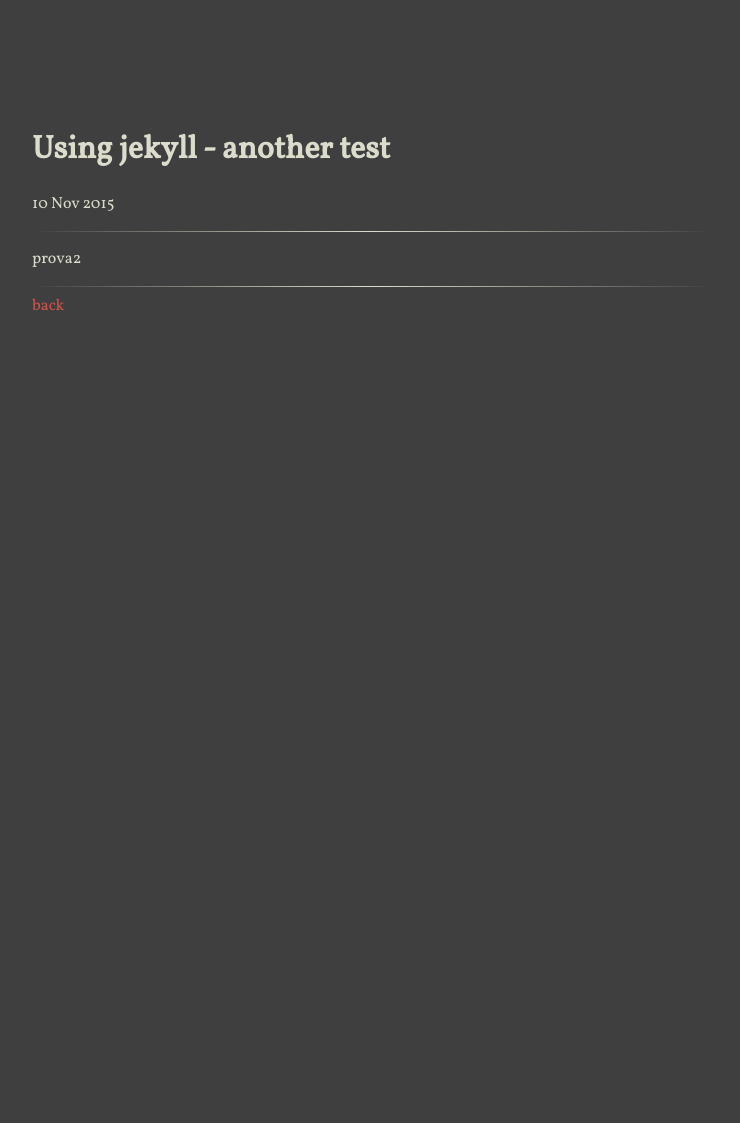
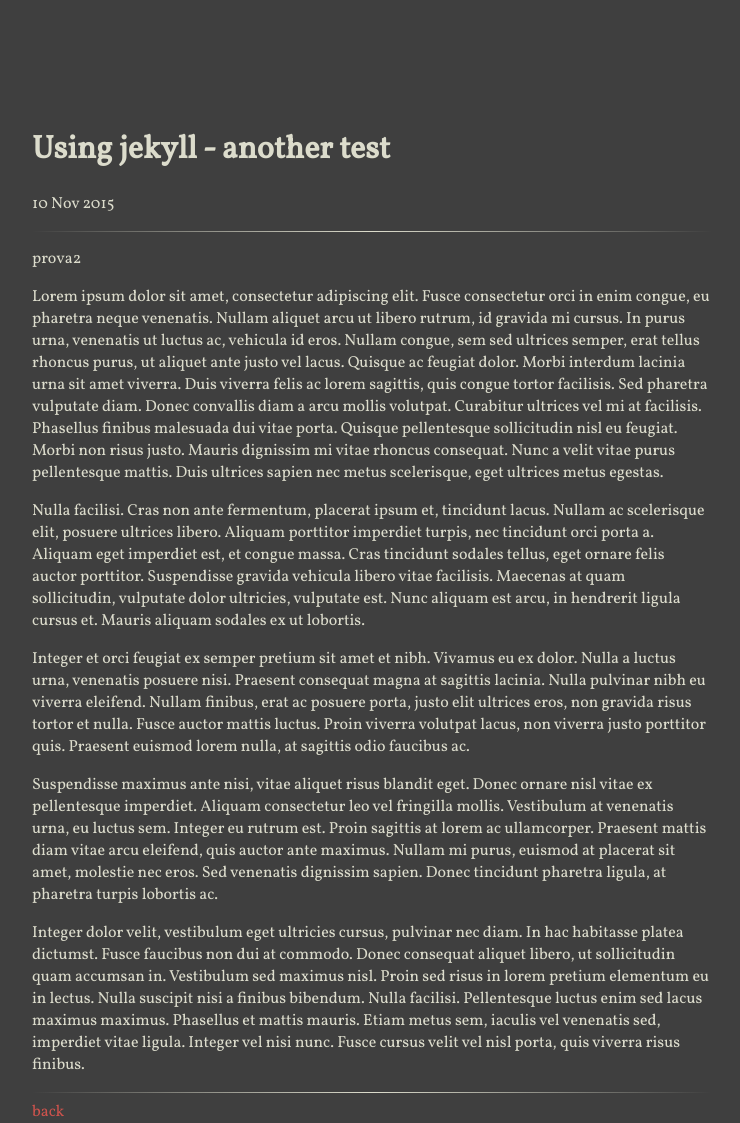
Before and after one commit to rs2/anbasile.github.io, a Jekyll site: the page built from _posts/2015-11-10-blogging-again-with-jekyll.md, in a window 1280 px wide. Shown: the whole page, without its empty margins (268-1008 px from the left). Built offline with Jekyll 4.4.1, drawn with Linux system fonts in a browser that asks for light colours; nearby versions of some CDN libraries; before the commit the page ends 900 px from its top, so only the background shows below that.

Commit message:
Update 2015-11-10-blogging-again-with-jekyll.md

```diff
--- a/_posts/2015-11-10-blogging-again-with-jekyll.md
+++ b/_posts/2015-11-10-blogging-again-with-jekyll.md
@@ -3,3 +3,15 @@
 title: Using jekyll - another test
 ---
 prova2
+
+
+
+Lorem ipsum dolor sit amet, consectetur adipiscing elit. Fusce consectetur orci in enim congue, eu pharetra neque venenatis. Nullam aliquet arcu ut libero rutrum, id gravida mi cursus. In purus urna, venenatis ut luctus ac, vehicula id eros. Nullam congue, sem sed ultrices semper, erat tellus rhoncus purus, ut aliquet ante justo vel lacus. Quisque ac feugiat dolor. Morbi interdum lacinia urna sit amet viverra. Duis viverra felis ac lorem sagittis, quis congue tortor facilisis. Sed pharetra vulputate diam. Donec convallis diam a arcu mollis volutpat. Curabitur ultrices vel mi at facilisis. Phasellus finibus malesuada dui vitae porta. Quisque pellentesque sollicitudin nisl eu feugiat. Morbi non risus justo. Mauris dignissim mi vitae rhoncus consequat. Nunc a velit vitae purus pellentesque mattis. Duis ultrices sapien nec metus scelerisque, eget ultrices metus egestas.
+
+Nulla facilisi. Cras non ante fermentum, placerat ipsum et, tincidunt lacus. Nullam ac scelerisque elit, posuere ultrices libero. Aliquam porttitor imperdiet turpis, nec tincidunt orci porta a. Aliquam eget imperdiet est, et congue massa. Cras tincidunt sodales tellus, eget ornare felis auctor porttitor. Suspendisse gravida vehicula libero vitae facilisis. Maecenas at quam sollicitudin, vulputate dolor ultricies, vulputate est. Nunc aliquam est arcu, in hendrerit ligula cursus et. Mauris aliquam sodales ex ut lobortis.
+
+Integer et orci feugiat ex semper pretium sit amet et nibh. Vivamus eu ex dolor. Nulla a luctus urna, venenatis posuere nisi. Praesent consequat magna at sagittis lacinia. Nulla pulvinar nibh eu viverra eleifend. Nullam finibus, erat ac posuere porta, justo elit ultrices eros, non gravida risus tortor et nulla. Fusce auctor mattis luctus. Proin viverra volutpat lacus, non viverra justo porttitor quis. Praesent euismod lorem nulla, at sagittis odio faucibus ac.
+
+Suspendisse maximus ante nisi, vitae aliquet risus blandit eget. Donec ornare nisl vitae ex pellentesque imperdiet. Aliquam consectetur leo vel fringilla mollis. Vestibulum at venenatis urna, eu luctus sem. Integer eu rutrum est. Proin sagittis at lorem ac ullamcorper. Praesent mattis diam vitae arcu eleifend, quis auctor ante maximus. Nullam mi purus, euismod at placerat sit amet, molestie nec eros. Sed venenatis dignissim sapien. Donec tincidunt pharetra ligula, at pharetra turpis lobortis ac.
+
+Integer dolor velit, vestibulum eget ultricies cursus, pulvinar nec diam. In hac habitasse platea dictumst. Fusce faucibus non dui at commodo. Donec consequat aliquet libero, ut sollicitudin quam accumsan in. Vestibulum sed maximus nisl. Proin sed risus in lorem pretium elementum eu in lectus. Nulla suscipit nisi a finibus bibendum. Nulla facilisi. Pellentesque luctus enim sed lacus maximus maximus. Phasellus et mattis mauris. Etiam metus sem, iaculis vel venenatis sed, imperdiet vitae ligula. Integer vel nisi nunc. Fusce cursus velit vel nisl porta, quis viverra risus finibus.
```
